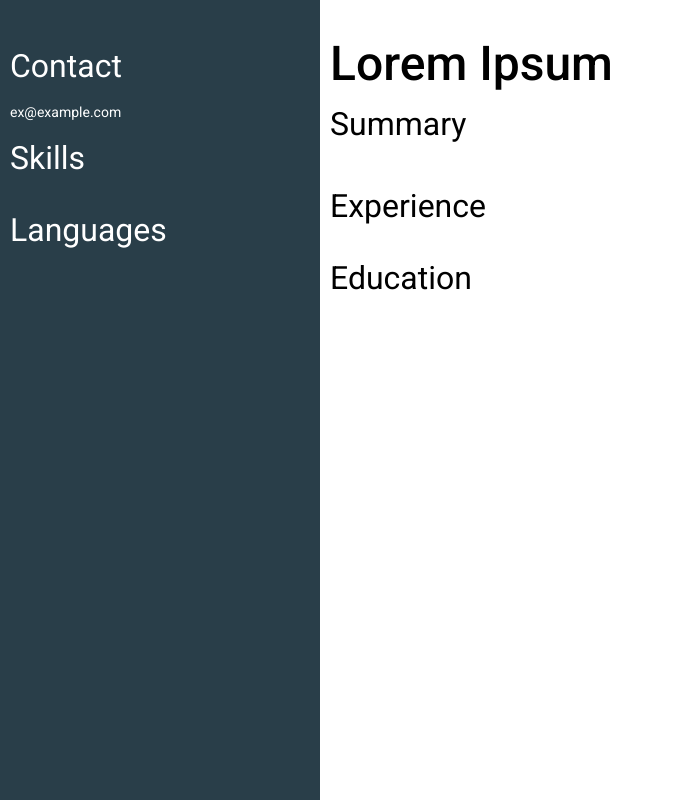
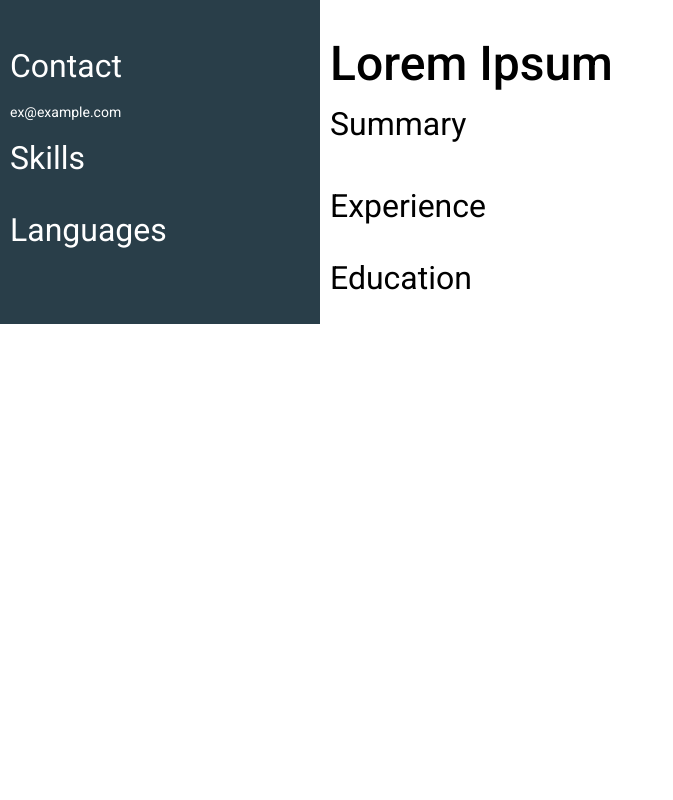
Before and after one commit to farhantanvirtushar/resume-builder, an Angular app: page /template_1 in a window 1280 px wide. Shown: the whole page, without its empty margins (0-673 px from the left). Built offline with nearby package versions, Linux system fonts and the light colour scheme.

Commit message:
Add page break feature in resume template

```diff
--- a/src/app/templates/template1/template1.component.html
+++ b/src/app/templates/template1/template1.component.html
@@ -96,5 +96,6 @@
         </div>
       </ng-container>
     </div>
+    <div class="page-break"></div>
   </div>
 </div>
--- a/src/app/templates/template1/template1.component.scss
+++ b/src/app/templates/template1/template1.component.scss
@@ -1,7 +1,9 @@
+
 .container {
   display: flex;
   flex-direction: row;
-  height: 100vh;
+  height: max-content;
+  background-color: #293e49;
 }
 
 .left-section {
@@ -71,7 +73,8 @@
   display: flex;
   flex-direction: column;
   align-items: flex-start;
-  padding: 10px;
+  padding: 10px 0 10px;
+  break-inside: avoid;
 }
 
 .title{
@@ -103,3 +106,8 @@
 .description {
   margin-top: 10px;
 }
+
+// .page-break {
+//   height: 100vh;
+//   max-height: 1000px;
+// }
```
